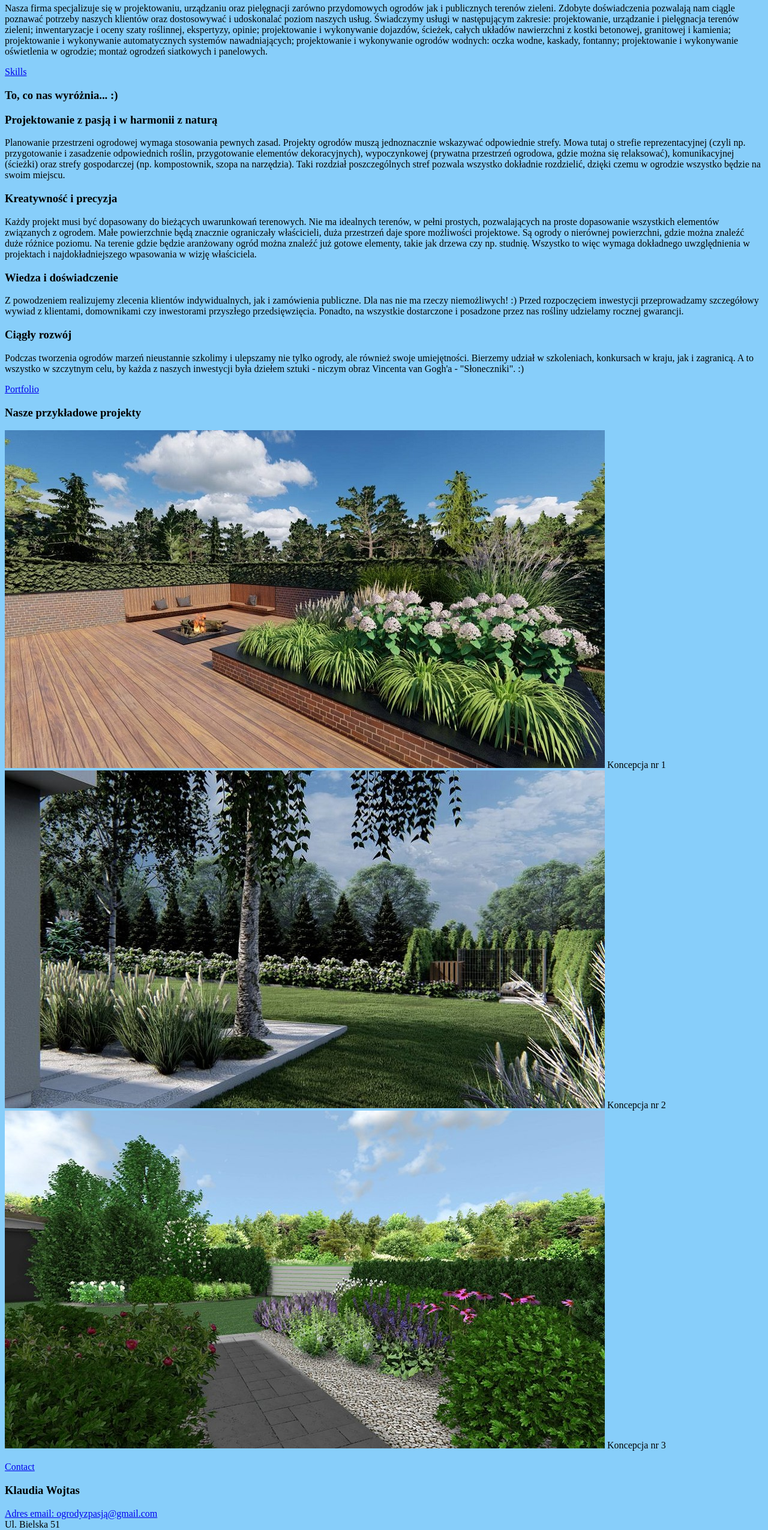
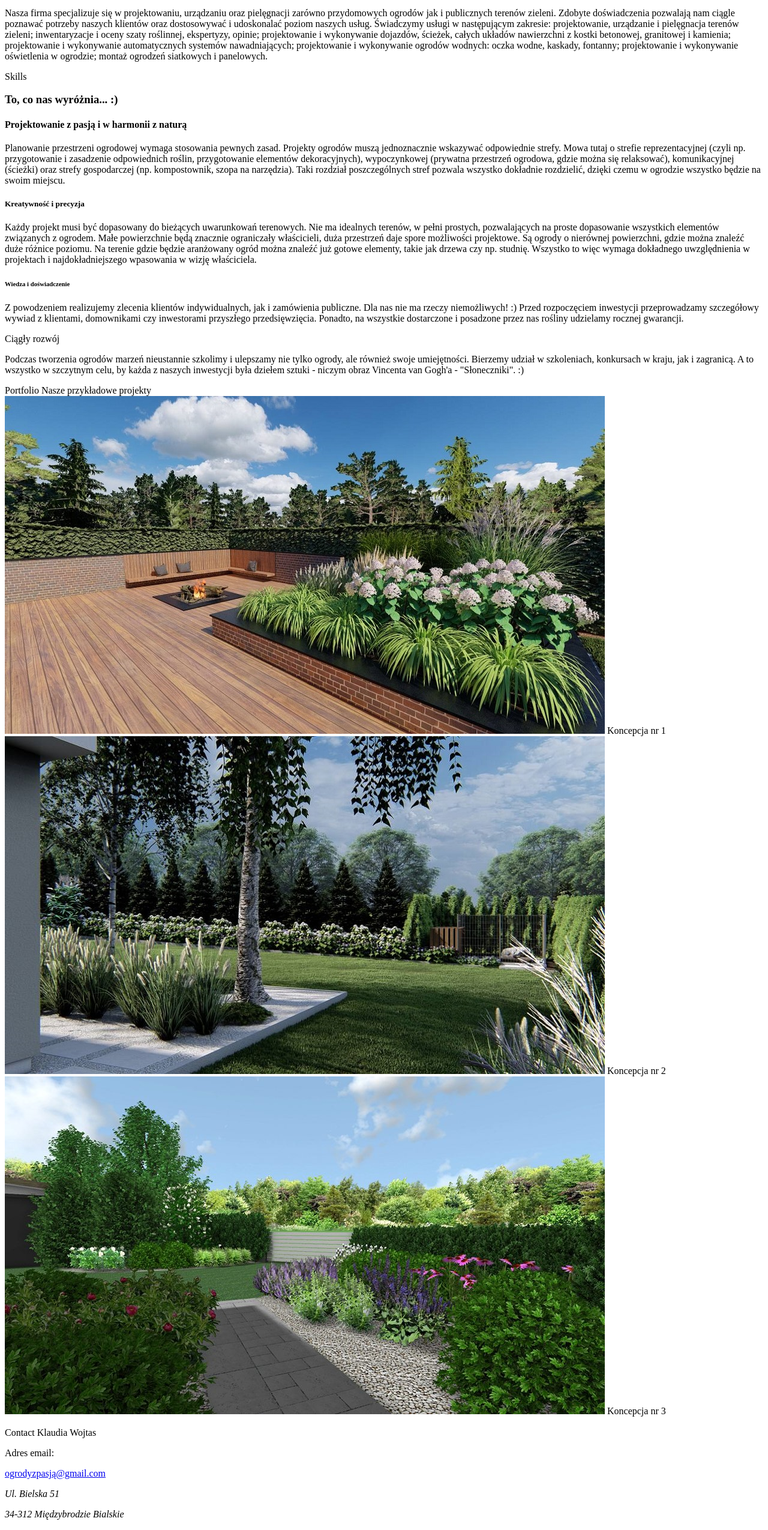
Before and after one commit to wojtas96/15-html-prosta-strona, a plain HTML site: page index.html in a window 1280 px wide. Shown: the part 240-2790 px from the top of the page at 60% size. Drawn offline with Linux system fonts and the light colour scheme.

Commit message:
Pierwsza zmiana

```diff
--- a/index.html
+++ b/index.html
@@ -6,18 +6,19 @@
     <meta name="viewport" content="width=device-width, initial-scale=1.0">
     <title>Prosta strona internetowa</title>
 </head>
-<body style="background-color:lightskyblue">
+<body>
     <h1>Ogrody z pasją!</h1>
     <nav class="main-navigation">
         <ul>
-            <li><a href="About us">About us</a></li>
-            <li><a href="Skills">Skills</a></li>
-            <li><a href="Portfolio">Portfolio</a></li>
-            <li><a href="Contact">Contact</a></li>
+            <li><a href="#About us">About us</a></li>
+            <li><a href="#Skills">Skills</a></li>
+            <li><a href="#Portfolio">Portfolio</a></li>
+            <li><a href="#Contact">Contact</a></li>
         </ul>
+    </nav>
         <section>
-            <a href="About us">About us</a>
-            <h1>Wszechstronność</h1>
+            <a>About us</a>
+            <h2>Wszechstronność</h2>
             <p>Nasza firma specjalizuje się w projektowaniu, urządzaniu oraz pielęgnacji zarówno przydomowych ogrodów jak i publicznych terenów zieleni.
             Zdobyte doświadczenia pozwalają nam ciągle poznawać potrzeby naszych klientów oraz dostosowywać i udoskonalać poziom naszych usług. Świadczymy usługi
             w następującym zakresie: projektowanie, urządzanie i pielęgnacja terenów zieleni; inwentaryzacje i oceny szaty roślinnej, ekspertyzy, opinie;
@@ -26,10 +27,10 @@
             projektowanie i wykonywanie oświetlenia w ogrodzie; montaż ogrodzeń siatkowych i panelowych.</p>
         </section>
         <section>
-            <a href="Skills">Skills</a>
-            <h1>To, co nas wyróżnia... :)</h1>
+            <a>Skills</a>
+            <h3>To, co nas wyróżnia... :)</h3>
             <div class="skill">
-                <h1>Projektowanie z pasją i w harmonii z naturą</h1>
+                <h4>Projektowanie z pasją i w harmonii z naturą</h4>
                 <p>Planowanie przestrzeni ogrodowej wymaga stosowania pewnych zasad. Projekty ogrodów muszą jednoznacznie wskazywać odpowiednie strefy.
                     Mowa tutaj o strefie reprezentacyjnej (czyli np. przygotowanie i zasadzenie odpowiednich roślin, przygotowanie elementów dekoracyjnych),
                     wypoczynkowej (prywatna przestrzeń ogrodowa, gdzie można się relaksować), komunikacyjnej (ścieżki) oraz strefy gospodarczej
@@ -37,7 +38,7 @@
                     dzięki czemu w ogrodzie wszystko będzie na swoim miejscu.</p>
             </div>
             <div class="skill">
-                <h1>Kreatywność i precyzja</h1>
+                <h5>Kreatywność i precyzja</h5>
                 <p>Każdy projekt musi być dopasowany do bieżących uwarunkowań terenowych. Nie ma idealnych terenów, w pełni prostych,
                     pozwalających na proste dopasowanie wszystkich elementów związanych z ogrodem. Małe powierzchnie będą znacznie ograniczały właścicieli,
                     duża przestrzeń daje spore możliwości projektowe. Są ogrody o nierównej powierzchni, gdzie można znaleźć duże różnice poziomu.
@@ -45,36 +46,40 @@
                     Wszystko to więc wymaga dokładnego uwzględnienia w projektach i najdokładniejszego wpasowania w wizję właściciela.</p>
             </div>
             <div class="skill">
-                <h1>Wiedza i doświadczenie</h1>
+                <h6>Wiedza i doświadczenie</h6>
                 <p>Z powodzeniem realizujemy zlecenia klientów indywidualnych, jak i zamówienia publiczne. Dla nas nie ma rzeczy niemożliwych! :)
                     Przed rozpoczęciem inwestycji przeprowadzamy szczegółowy wywiad z klientami, domownikami czy inwestorami przyszłego przedsięwzięcia.
                     Ponadto, na wszystkie dostarczone i posadzone przez nas rośliny udzielamy rocznej gwarancji.</p>
             </div>
             <div class="skill">
-                <h1>Ciągły rozwój</h1>
+                <h7>Ciągły rozwój</h7>
                 <p>Podczas tworzenia ogrodów marzeń nieustannie szkolimy i ulepszamy nie tylko ogrody, ale również swoje umiejętności. Bierzemy udział w szkoleniach,
                     konkursach w kraju, jak i zagranicą. A to wszystko w szczytnym celu, by każda z naszych inwestycji była dziełem sztuki - niczym obraz Vincenta van Gogh'a - "Słoneczniki". :)
                 </p>
             </div>
         </section>
         <section>
-            <a href="Portfolio">Portfolio</a>
-            <h1>Nasze przykładowe projekty</h1>
+            <a>Portfolio</a>
+            <h8>Nasze przykładowe projekty</h8>
             <div class="portfolio-item"><img src="Koncepcja_1.jpg" alt="Koncepcja nr 1"> Koncepcja nr 1</div>
             <div class="portfolio-item"><img src="Koncepcja_2.jpg" alt="Koncepcja nr 2"> Koncepcja nr 2</div>
             <div class="portfolio-item"><img src="Koncepcja_3.jpg" alt="Koncepcja nr 3"> Koncepcja nr 3</div>
         </section>
         <br>
         <section>
-            <a href="Contact">Contact</a>
-            <h1>Klaudia Wojtas</h1>
-            <a href="mailto:ogrodyzpasją@gmail.com">Adres email: ogrodyzpasją@gmail.com</a>
-            <adress>
-                <br>Ul. Bielska 51
-                <br>34-312 Międzybrodzie Bialskie</br>
+            <a>Contact</a>
+            <h9>Klaudia Wojtas</h9>
+            <br>
+            <p>Adres email:</p>
+            <a href="mailto:ogrodyzpasją@gmail.com">ogrodyzpasją@gmail.com</a>
+            <address>
+                <p>Ul. Bielska 51</p>
+                <p>34-312 Międzybrodzie Bialskie</p>
                 <br>
-                <h3>Masz pytania? :) Napisz do nas, czekamy na Ciebie! :)</h3>
-            </adress>
+                <h10>Masz pytania? :) Napisz do nas, czekamy na Ciebie! :)</h10>
+                <br>
+                <br>
+            </address>
             <form>
                 <input type="text"> Imię<br>
                 <input type="text"> Temat<br>
@@ -82,6 +87,5 @@
                 <input type="submit">
             </form>
         </section>
-    </nav>
 </body>
 </html>
```
